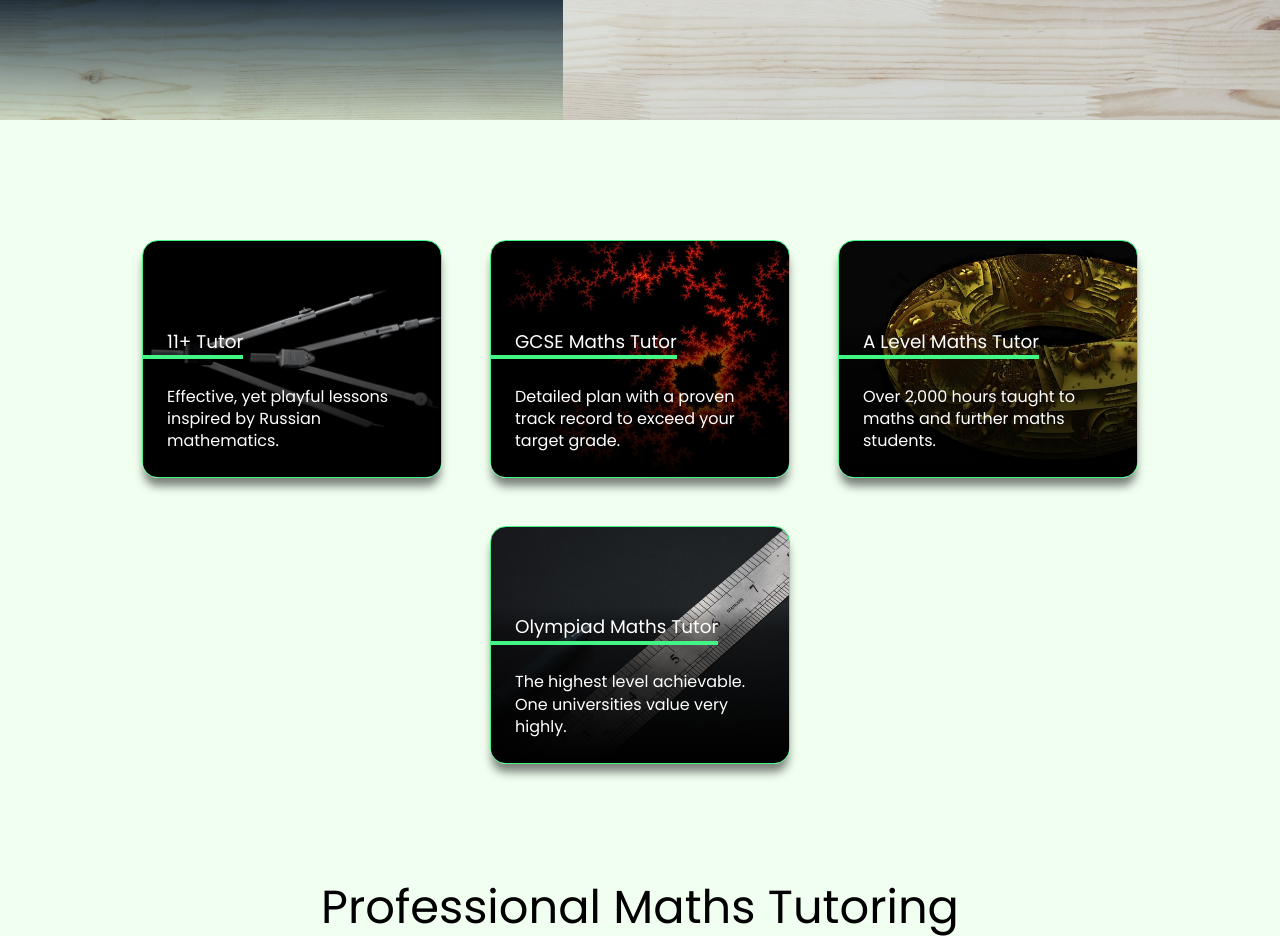
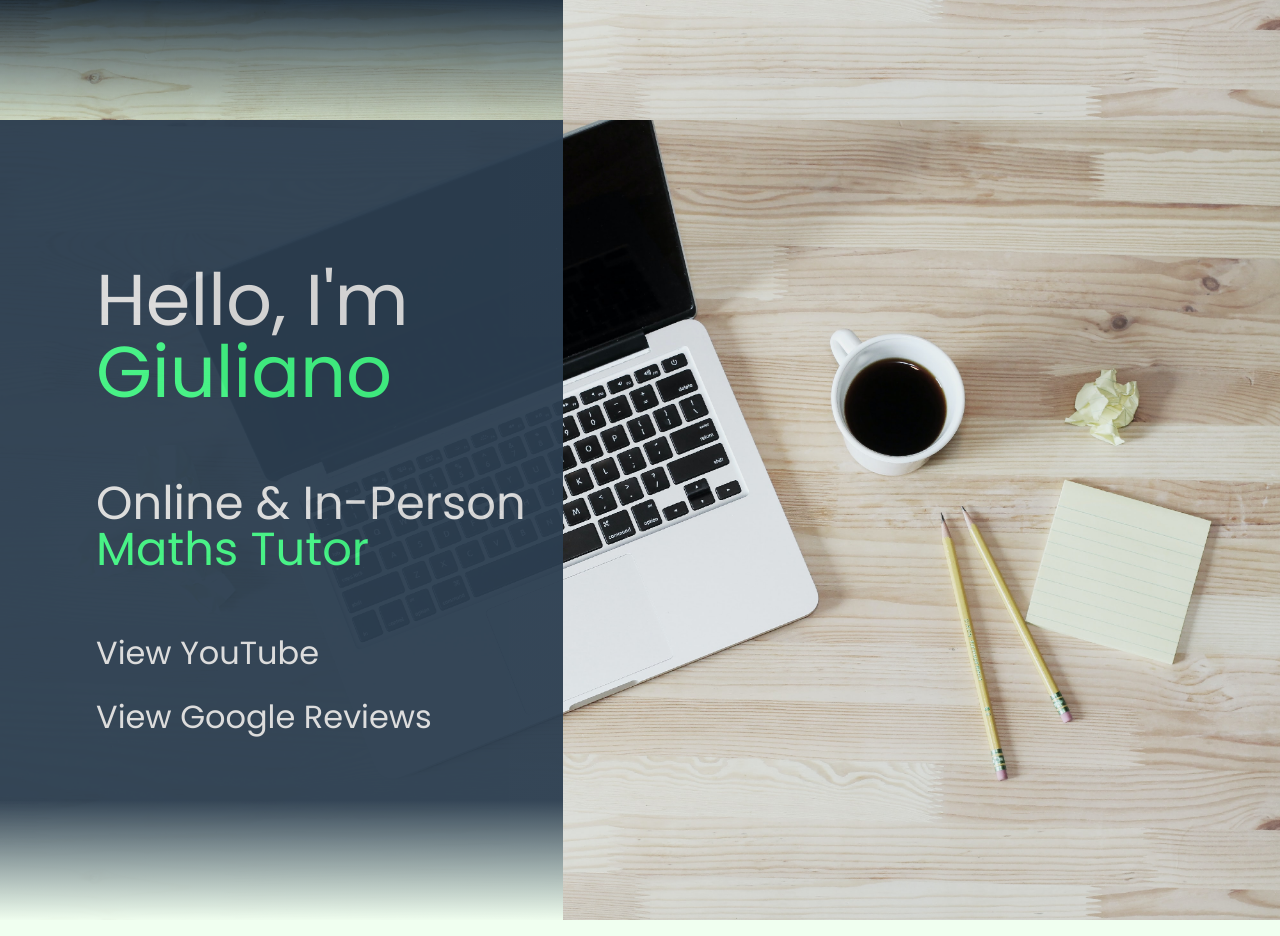
Before and after one commit to GG1982/ggmaths, a plain HTML site: page index.html in a window 1280 px wide. Shown: the part 680-1616 px from the top of the page. Drawn offline with Linux system fonts and the light colour scheme.

Commit message:
fix background

```diff
--- a/index.html
+++ b/index.html
@@ -38,7 +38,7 @@
 
 
 
-  <!-- <div class="home">
+  <div class="home">
     <div class="home-intro">
       <h1>Hello, I'm <span>Giuliano</span></h1>
       <h2>Online & In-Person <span>Maths tutor</span></h2>
@@ -47,8 +47,7 @@
         <a href="https://www.google.com/search?q=gg+maths&rlz=1C1CHNY_enGB764GB764&sxsrf=AOaemvJg7wr3xprW2n5pR9MtdxZbSq3ERg%3A1634599024927&ei=cABuYeCFOIXB8gKmsafADA&ved=0ahUKEwjg_evxi9XzAhWFoFwKHabYCcgQ4dUDCA4&uact=5&oq=gg+maths&gs_lcp=Cgdnd3Mtd2l6EAMyBAgjECcyBAgjECcyBAgjECcyBggAEAcQHjoHCAAQRxCwA0oECEEYAFCAIViAIWCIJ2gBcAJ4AIABYYgBYZIBATGYAQCgAQHIAQbAAQE&sclient=gws-wiz#lrd=0x48761923e87f01e1:0xb59e62c483b997c,1,,," target="_blank" rel="noopener" class="btn">view google reviews</a>
       </div>
     </div>
-
-  </div> -->
+  </div>
 
 
 
```
